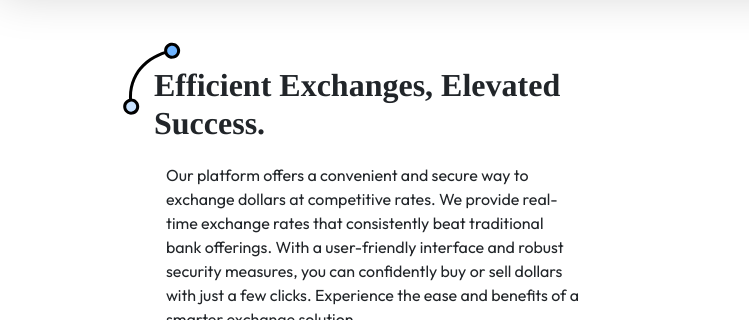
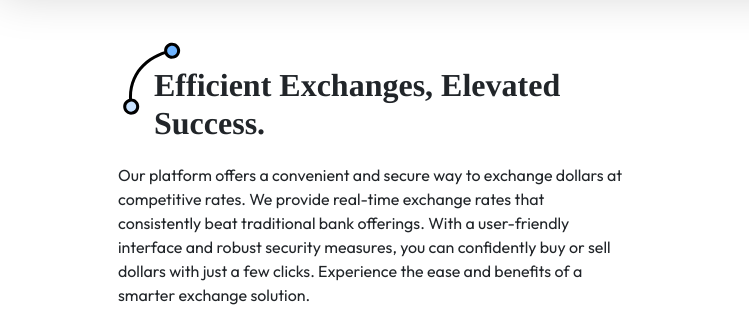
Before and after one commit to MMKSRF/bussness, a website: page lab.html in a window 1280 px wide. Shown: the part 93-413 px from the top of the page, 0-749 px from the left. Drawn offline with nearby package versions, Linux system fonts and the light colour scheme; a small style sheet from the web is missing.

Commit message:
Update lab.html

```diff
--- a/lab.html
+++ b/lab.html
@@ -71,7 +71,7 @@
     </svg>
     <!-- SVG content -->
             <h2 class=" the-h4 px-5 log0">Efficient Exchanges, Elevated Success.</h2>
-            <p class="mx-5 pt-5">Our platform offers a convenient and secure way to exchange dollars at competitive rates. We provide real-time exchange rates that consistently beat traditional bank offerings. With a user-friendly interface and robust security measures, you can confidently buy or sell dollars with just a few clicks. Experience the ease and benefits of a smarter exchange solution.</p>
+            <p class="pt-5">Our platform offers a convenient and secure way to exchange dollars at competitive rates. We provide real-time exchange rates that consistently beat traditional bank offerings. With a user-friendly interface and robust security measures, you can confidently buy or sell dollars with just a few clicks. Experience the ease and benefits of a smarter exchange solution.</p>
          <!--
 
 
```
